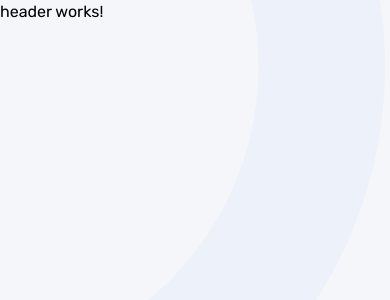
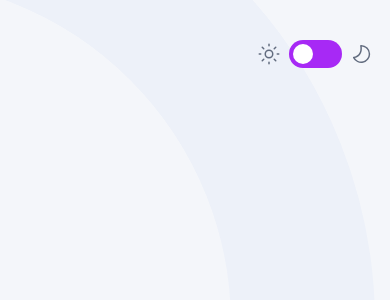
Before and after one commit to ktscates/frontend-quiz-app, an Angular app: page / in a window 390 px wide. Shown: the top 300 px of the page. Built offline with nearby package versions, Linux system fonts and the light colour scheme.

Commit message:
header component, enable dark mode, device responsiveness

```diff
--- a/src/app/app.component.html
+++ b/src/app/app.component.html
@@ -1,5 +1,5 @@
 <div
-  class="bg-lightGrey bg-desktop-light bg-cover bg-no-repeat min-h-screen font-primary"
+  class="bg-lightGrey lg:bg-desktop-light md:bg-tablet-light bg-mobile-light lg:bg-cover lg:bg-no-repeat md:bg-no-repeat bg-no-repeat min-h-screen font-primary dark:bg-darkNavy lg:dark:bg-desktop-dark md:dark:bg-tablet-dark dark:bg-mobile-dark"
 >
-  <app-header></app-header>
+  <app-header [switchThemes]="switchThemes.bind(this)"></app-header>
 </div>
--- a/src/app/app.component.ts
+++ b/src/app/app.component.ts
@@ -11,4 +11,15 @@ import { HeaderComponent } from './header/header.component';
 })
 export class AppComponent {
   title = 'frontend-quiz-app';
+  switchedToDarkMode = false;
+
+  switchThemes = () => {
+    this.switchedToDarkMode = !this.switchedToDarkMode;
+    const body = document.querySelector('body');
+    if (this.switchedToDarkMode) {
+      body?.classList.add('dark');
+    } else {
+      body?.classList.remove('dark');
+    }
+  };
 }
--- a/src/app/header/header.component.css
+++ b/src/app/header/header.component.css
@@ -0,0 +1,44 @@
+.switch {
+  position: relative;
+  display: inline-block;
+  width: 53px;
+  height: 28px;
+}
+
+.switch input {
+  opacity: 0;
+  width: 0;
+  height: 0;
+}
+
+.slider {
+  position: absolute;
+  cursor: pointer;
+  top: 0;
+  left: 0;
+  right: 0;
+  bottom: 0;
+  background-color: #a729f5;
+  transition: 0.4s;
+  border-radius: 34px;
+}
+
+.slider:before {
+  position: absolute;
+  content: "";
+  height: 20px;
+  width: 20px;
+  left: 4px;
+  bottom: 4px;
+  background-color: white;
+  transition: 0.4s;
+  border-radius: 50%;
+}
+
+input:checked + .slider {
+  background-color: #a729f5;
+}
+
+input:checked + .slider:before {
+  transform: translateX(25px);
+}
--- a/src/app/header/header.component.html
+++ b/src/app/header/header.component.html
@@ -1 +1,35 @@
-<p>header works!</p>
+<div
+  class="md:w-5/6 md:mx-auto md:py-16 md:px-0 py-10 px-4 flex justify-between items-center"
+>
+  <div></div>
+  <div class="flex justify-between items-center gap-2">
+    <div>
+      <img
+        class="dark:block hidden"
+        src="../../assets/images/icon-sun-light.svg"
+        alt=""
+      />
+      <img
+        class="dark:hidden block"
+        src="../../assets/images/icon-sun-dark.svg"
+        alt=""
+      />
+    </div>
+    <label class="switch">
+      <input type="checkbox" (change)="switchThemes()" />
+      <span class="slider"></span>
+    </label>
+    <div>
+      <img
+        class="dark:block hidden"
+        src="../../assets/images/icon-moon-light.svg"
+        alt=""
+      />
+      <img
+        class="dark:hidden block"
+        src="../../assets/images/icon-moon-dark.svg"
+        alt=""
+      />
+    </div>
+  </div>
+</div>
--- a/src/app/header/header.component.ts
+++ b/src/app/header/header.component.ts
@@ -1,4 +1,4 @@
-import { Component } from '@angular/core';
+import { Component, Input } from '@angular/core';
 
 @Component({
   //Specifies the custom HTML element (or directive) that represents this component in the parent component's template.
@@ -8,4 +8,7 @@ import { Component } from '@angular/core';
   templateUrl: './header.component.html',
   styleUrl: './header.component.css',
 })
-export class HeaderComponent {}
+export class HeaderComponent {
+  @Input()
+  switchThemes!: () => void;
+}
--- a/tailwind.config.js
+++ b/tailwind.config.js
@@ -1,5 +1,6 @@
 /** @type {import('tailwindcss').Config} */
 module.exports = {
+  darkMode: "class",
   content: ["./src/**/*.{html,ts}"],
   theme: {
     extend: {
@@ -19,6 +20,16 @@ module.exports = {
       backgroundImage: {
         "desktop-light":
           "url('./assets/images/pattern-background-desktop-light.svg')",
+        "desktop-dark":
+          "url('./assets/images/pattern-background-desktop-dark.svg')",
+        "tablet-light":
+          "url('./assets/images/pattern-background-tablet-light.svg')",
+        "tablet-dark":
+          "url('./assets/images/pattern-background-tablet-dark.svg')",
+        "mobile-light":
+          "url('./assets/images/pattern-background-mobile-light.svg')",
+        "mobile-dark":
+          "url('./assets/images/pattern-background-mobile-dark.svg')",
       },
     },
   },
```
